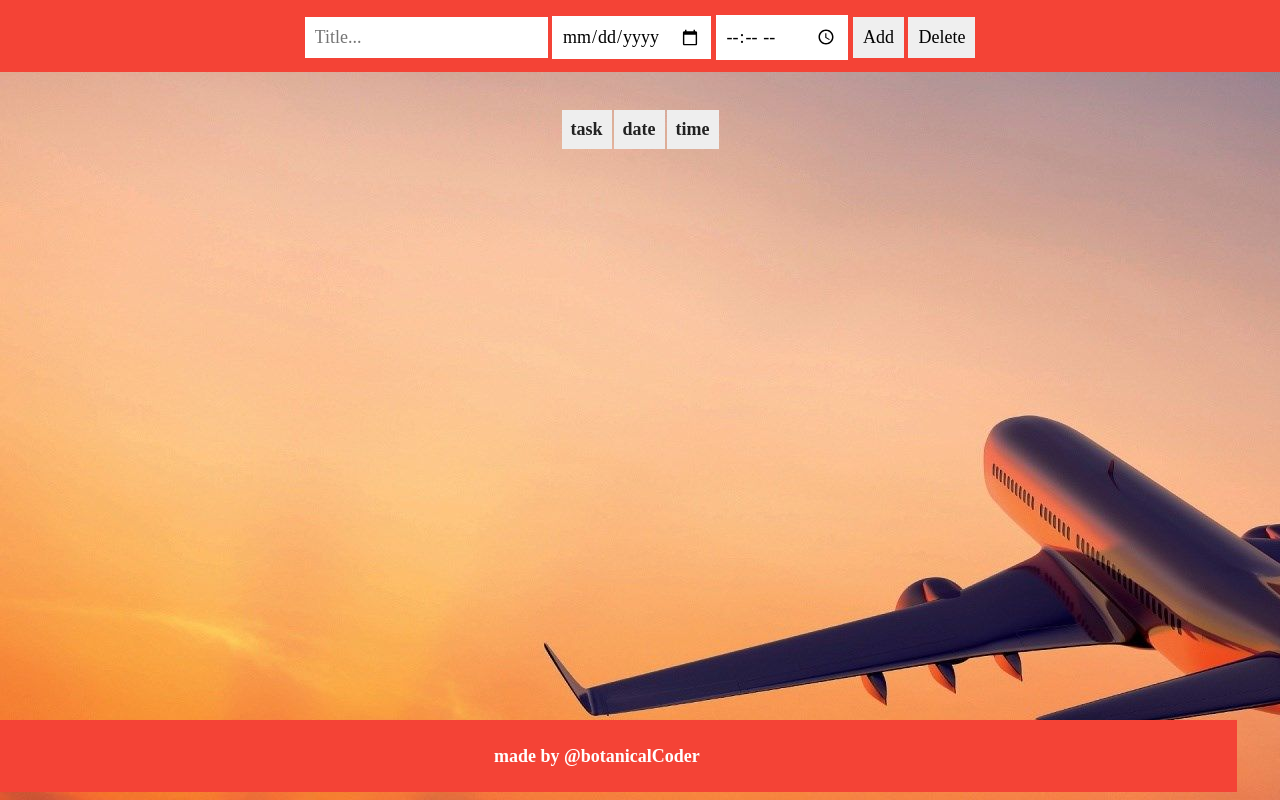
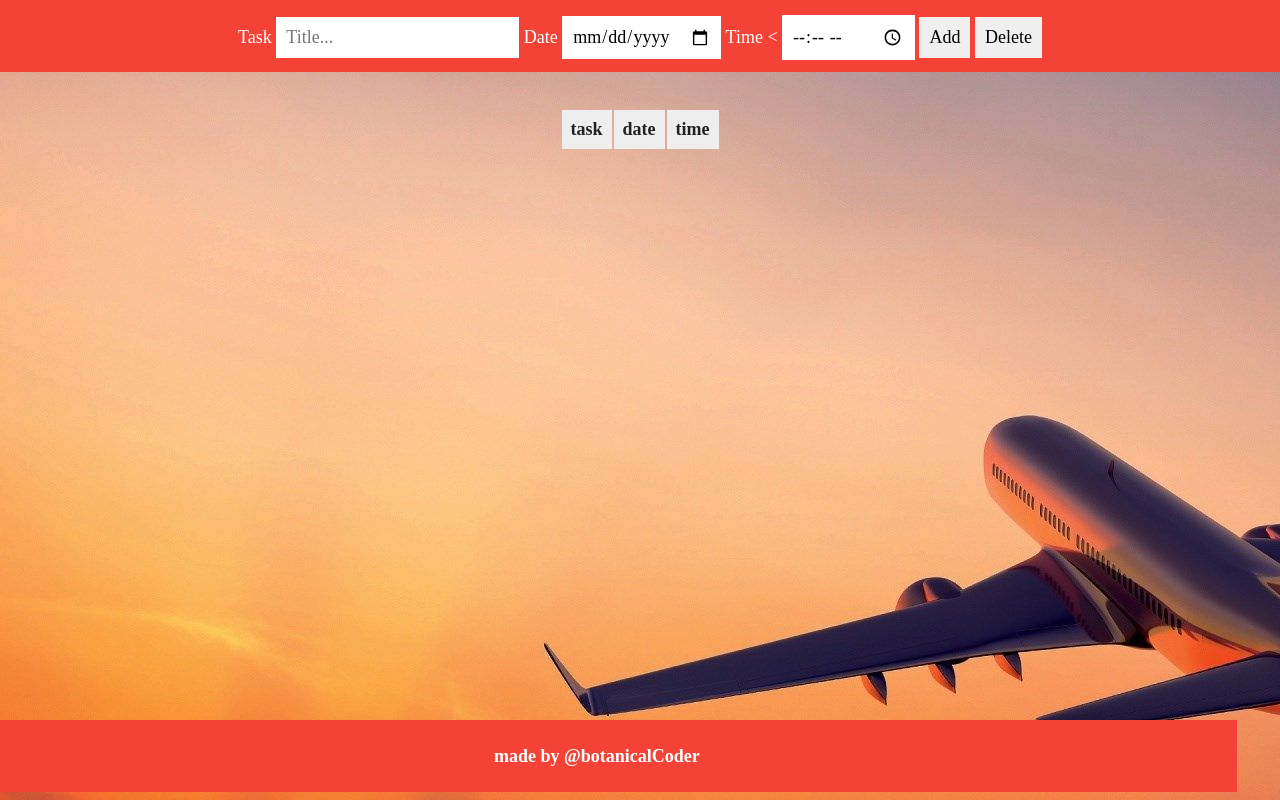
Before and after one commit to BotanicalCoder/myTodolist, a website built with Parcel: page index.html in a window 1280 px wide. Shown: the top 800 px of the page. Built offline with nearby package versions, Linux system fonts and the light colour scheme.

Commit message:
Added label for input fields to increase accessibility

```diff
--- a/index.html
+++ b/index.html
@@ -25,8 +25,11 @@
     <header id="myDIV" class="header">
       <h2>My todolist</h2>
       <form id="myform ">
-        <input type="text" placeholder="Title..." id="task" required />
-        <input type="date" id="date" required />
+        <label for=“task” > Task </label >
+<input type="text" placeholder="Title..." id="task" required />
+              <label for=“date” > Date </label >
+ <input type="date" id="date" required />
+       <label for=“time” > Time </label ><
         <input type="time" id="time" required />
         <input
           type="submit"
```
